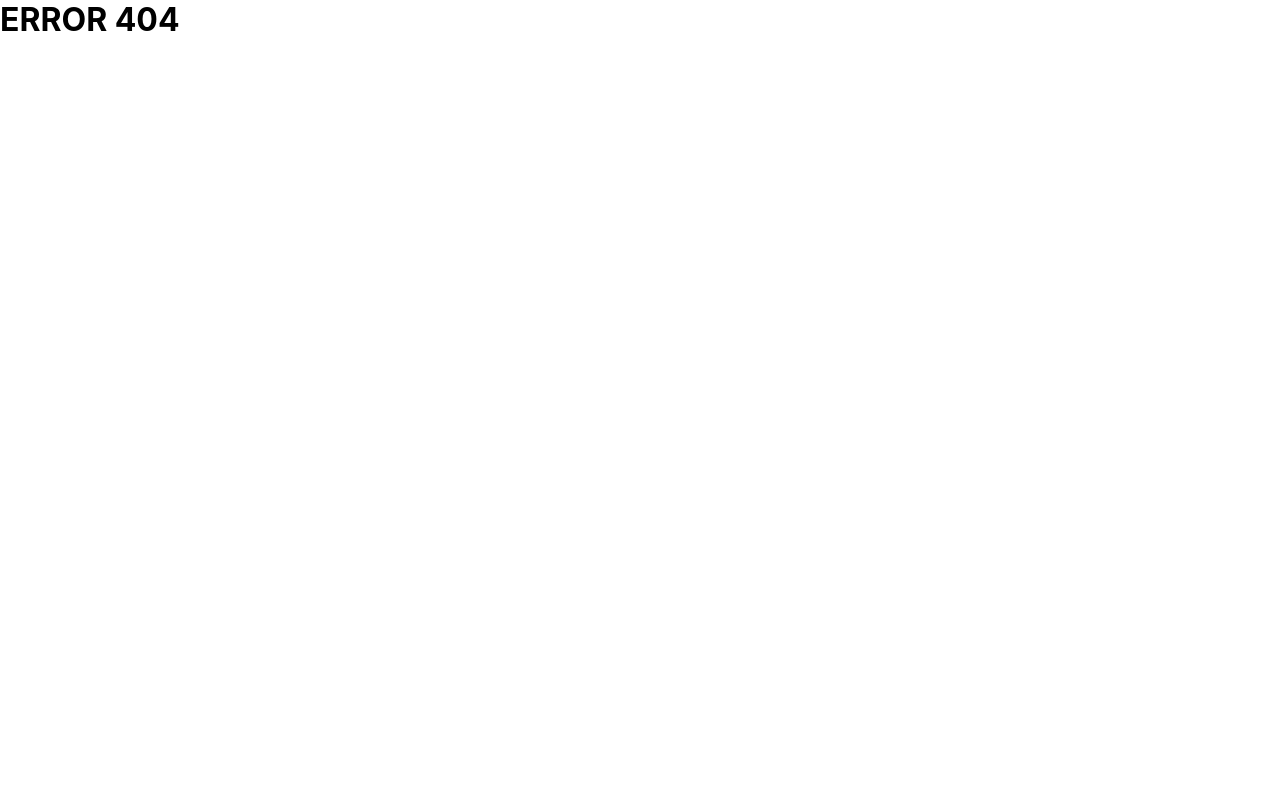
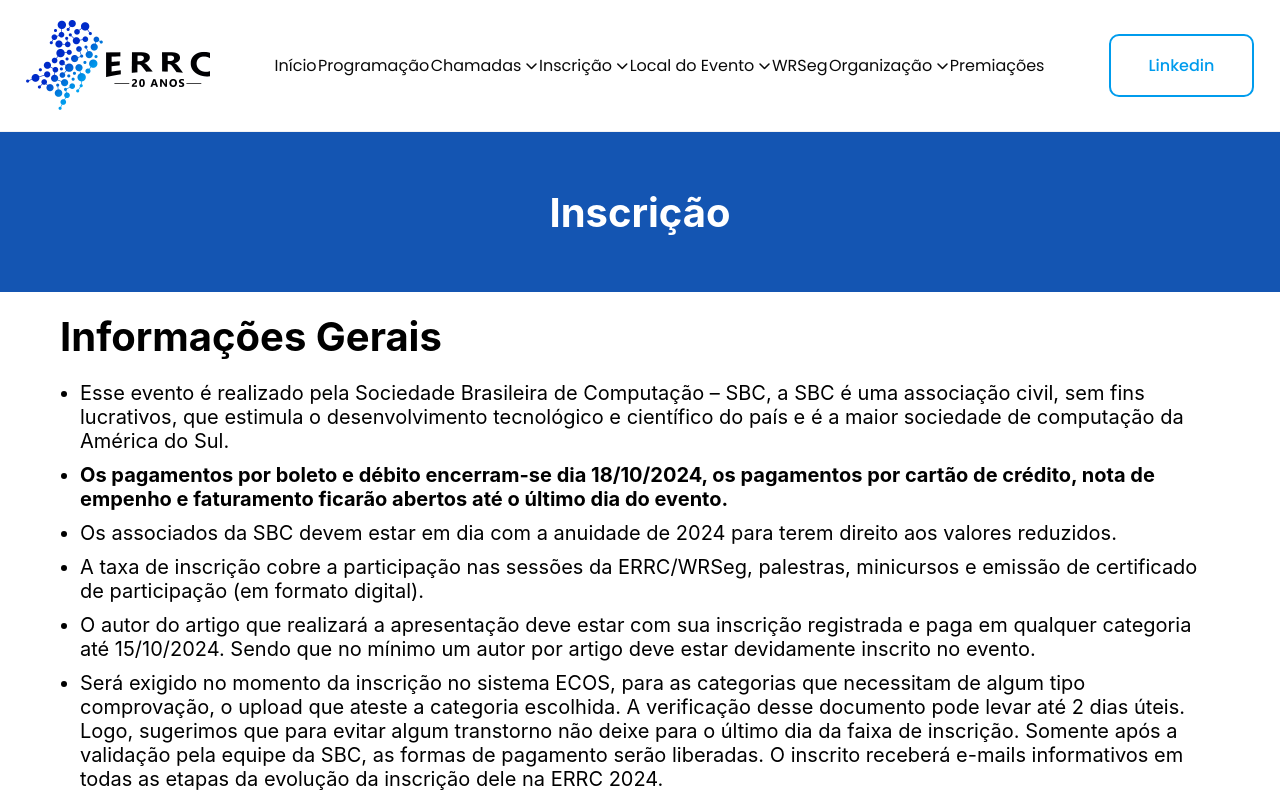
Before and after one commit to abreu147/ERRC-2024, a React (Create React App) app in the folder todolist/: page /inscricoes in a window 1280 px wide. Before the commit this address had no page. Shown: the top 800 px of the page. Built offline with nearby package versions, Linux system fonts and the light colour scheme.

Commit message:
Nova atualização com as inscrições
Nova atualização com as inscrições

```diff
--- a/todolist/src/App.jsx
+++ b/todolist/src/App.jsx
@@ -3,12 +3,14 @@ import "./App.css";
 import { Outlet } from 'react-router-dom';
 import Header from './components/HeaderF/Header.jsx';
 import '@fortawesome/fontawesome-free/css/all.min.css';
+import Footer from '../src/components/Footer/Footer.jsx'
 
 function App() {
   return (
     <div className='App'>
         <Header/>
         <Outlet />
+        <Footer />
     </div>
   );
 }
--- /dev/null
+++ b/todolist/src/components/BlueBar/BlueBar.css
@@ -0,0 +1,15 @@
+/* BlueBar.css */
+.blue-bar {
+    width: 100%;
+    height: 20vh;
+    background-color: rgb(20, 85, 178);
+    display: flex;
+    align-items: center;
+    justify-content: center;
+  }
+
+  .blue-bar h1 {
+    color: white;
+    margin: 0;
+    font-size: 40px;
+  }
--- /dev/null
+++ b/todolist/src/components/BlueBar/BlueBar.jsx
@@ -0,0 +1,13 @@
+// BlueBar.js
+import React from 'react';
+import './BlueBar.css';
+
+const BlueBar = ({ title }) => {
+  return (
+    <div className="blue-bar">
+      <h1>{title}</h1>
+    </div>
+  );
+};
+
+export default BlueBar;
--- a/todolist/src/components/HeaderF/Header.jsx
+++ b/todolist/src/components/HeaderF/Header.jsx
@@ -2,6 +2,7 @@ import "./Header.css";
 import { Link } from "react-router-dom";
 import logo from '../../img/logo-blue-black-small.png';
 import '@fortawesome/fontawesome-free/css/all.min.css';
+import Inscricao from './../../pages/Inscricoes/Inscricoes';
 
 export default function Header() {
     return (
@@ -12,7 +13,7 @@ export default function Header() {
                     <Link to="/"><h1>Início</h1></Link>
                     <h1>Programação</h1>
                     <Link to="/Contact"><h1>Chamadas <i className="fas fa-chevron-down fa-xs"></i></h1></Link>
-                    <h1>Inscrição</h1>
+                    <Link to="/Inscricoes"><h1>Inscrição <i className="fas fa-chevron-down fa-xs"></i></h1></Link>
                     <h1>Local do Evento <i className="fas fa-chevron-down fa-xs"></i></h1>
                     <h1>WRSeg</h1>
                     <h1>Organização <i className="fas fa-chevron-down fa-xs"></i></h1>
--- /dev/null
+++ b/todolist/src/components/TextoInscricoes/TextoInscricoes.css
@@ -0,0 +1,26 @@
+/* InformacoesGerais.css */
+.informacoes-gerais {
+    padding: 20px;
+    max-width: 1200px;
+    margin: 0 auto;
+  }
+
+  .informacoes-gerais h2 {
+    font-weight: 700;
+    font-size: 40px;
+    margin-bottom: 20px;
+  }
+
+  .informacoes-gerais ul {
+    font-size: 20px;
+    list-style-type: disc;
+    padding-left: 20px;
+  }
+
+  .informacoes-gerais ul li {
+    margin-bottom: 10px;
+  }
+
+  .informacoes-gerais ul li strong {
+    font-weight: bold;
+  }
--- /dev/null
+++ b/todolist/src/components/TextoInscricoes/TextoInscricoes.jsx
@@ -0,0 +1,24 @@
+// InformacoesGerais.js
+import React from 'react';
+import './TextoInscricoes.css';
+
+const InformacoesGerais = () => {
+  return (
+    <div className="informacoes-gerais">
+      <h2>Informações Gerais</h2>
+      <ul>
+        <li>Esse evento é realizado pela Sociedade Brasileira de Computação – SBC, a SBC é uma associação civil, sem fins lucrativos, que estimula o desenvolvimento tecnológico e científico do país e é a maior sociedade de computação da América do Sul.</li>
+        <li><strong>Os pagamentos por boleto e débito encerram-se dia 18/10/2024, os pagamentos por cartão de crédito, nota de empenho e faturamento ficarão abertos até o último dia do evento.</strong></li>
+        <li>Os associados da SBC devem estar em dia com a anuidade de 2024 para terem direito aos valores reduzidos.</li>
+        <li>A taxa de inscrição cobre a participação nas sessões da ERRC/WRSeg, palestras, minicursos e emissão de certificado de participação (em formato digital).</li>
+        <li>O autor do artigo que realizará a apresentação deve estar com sua inscrição registrada e paga em qualquer categoria até 15/10/2024. Sendo que no mínimo um autor por artigo deve estar devidamente inscrito no evento.</li>
+        <li>Será exigido no momento da inscrição no sistema ECOS, para as categorias que necessitam de algum tipo comprovação, o upload que ateste a categoria escolhida. A verificação desse documento pode levar até 2 dias úteis. Logo, sugerimos que para evitar algum transtorno não deixe para o último dia da faixa de inscrição. Somente após a validação pela equipe da SBC, as formas de pagamento serão liberadas. O inscrito receberá e-mails informativos em todas as etapas da evolução da inscrição dele na ERRC 2024.</li>
+        <li>Os valores de inscrição para a ERRC 2024 estão listados na sequência. Destacamos que estudantes e profissionais não são associados à SBC podem se associar (ou renovar a associação) no processo de inscrição. Inscrever-se com associação à SBC é a opção mais vantajosa para os não associados à SBC, confira os benefícios de se associar à SBC.</li>
+        <li>Inscrições por Nota de Empenho e Faturamento: O participante deverá acessar o sistema ECOS e realizar a inscrição, selecionando a forma de pagamento “nota de empenho” ou “faturamento” e clicar em pagar, o sistema fornecerá as informações necessárias que devem constar na nota de empenho ou o pedido de faturamento.</li>
+
+      </ul>
+    </div>
+  );
+};
+
+export default InformacoesGerais;
--- a/todolist/src/index.js
+++ b/todolist/src/index.js
@@ -7,7 +7,7 @@ import { createBrowserRouter, RouterProvider } from 'react-router-dom';
 
 
 import Home from "./pages/Home/Home.jsx";
-import Contact from "./pages/Contact.jsx";
+import Inscricoes from "./pages/Inscricoes/Inscricoes.jsx";
 import ErrorPage from './pages/ErrorPage/ErrorPage.jsx';
 
 const router = createBrowserRouter([
@@ -21,8 +21,8 @@ const router = createBrowserRouter([
       element: <Home/>
      },
      {
-      path: "contact",
-      element: <Contact/>
+      path: "inscricoes",
+      element: <Inscricoes/>
      },
   ]
  },
--- a/todolist/src/pages/Home/Home.jsx
+++ b/todolist/src/pages/Home/Home.jsx
@@ -4,7 +4,6 @@ import React from 'react';
 import Introduction from '../../components/Introduction/Introduction.jsx';
 import '@fortawesome/fontawesome-free/css/all.min.css';
 import calendarioIcon from '../../img/calendar-color-icon.svg';
-import Footer from '../../components/Footer/Footer';
 
 
 function Home() {
@@ -38,7 +37,6 @@ function Home() {
           <p> XX/XX/2024: Data limite de registro e submissão de artigos</p>
         </div>
       </div>
-      <Footer />
     </div>
   );
 
--- /dev/null
+++ b/todolist/src/pages/Inscricoes/Inscricoes.jsx
@@ -0,0 +1,18 @@
+import '../../App.css';
+import './Inscricoes.css'
+import React from 'react';
+import '@fortawesome/fontawesome-free/css/all.min.css';
+import InformacoesGerais from '../../components/TextoInscricoes/TextoInscricoes.jsx';
+import BlueBar from '../../components/BlueBar/BlueBar.jsx';
+
+function Inscricao() {
+  return (
+    <div className='Container-inscricao'>
+        <BlueBar title="Inscrição" />
+        <InformacoesGerais/>
+
+    </div>
+  )
+}
+
+export default Inscricao
```
Also changed, not shown: todolist/src/pages/Inscricoes/Inscricoes.css (added).
